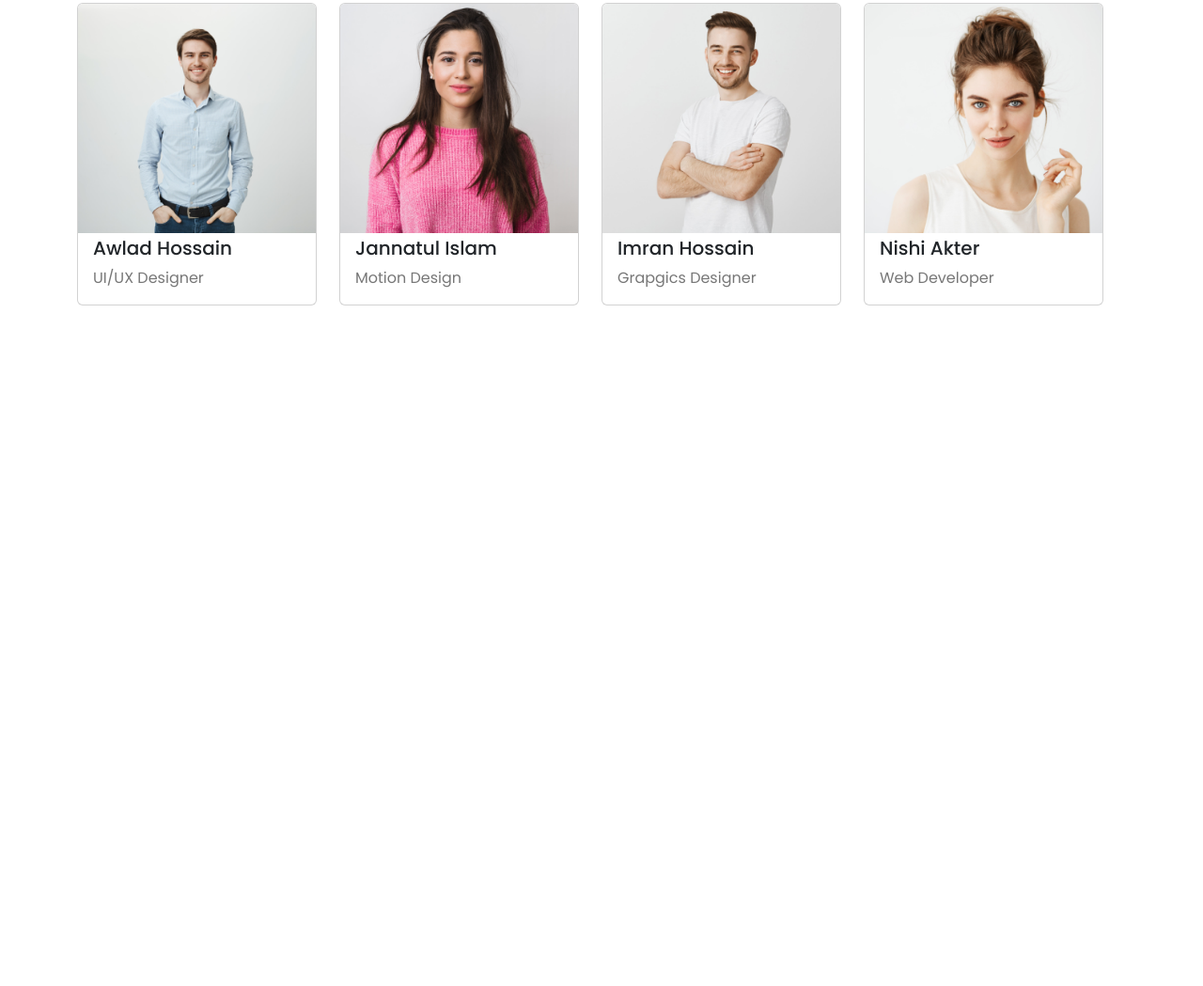
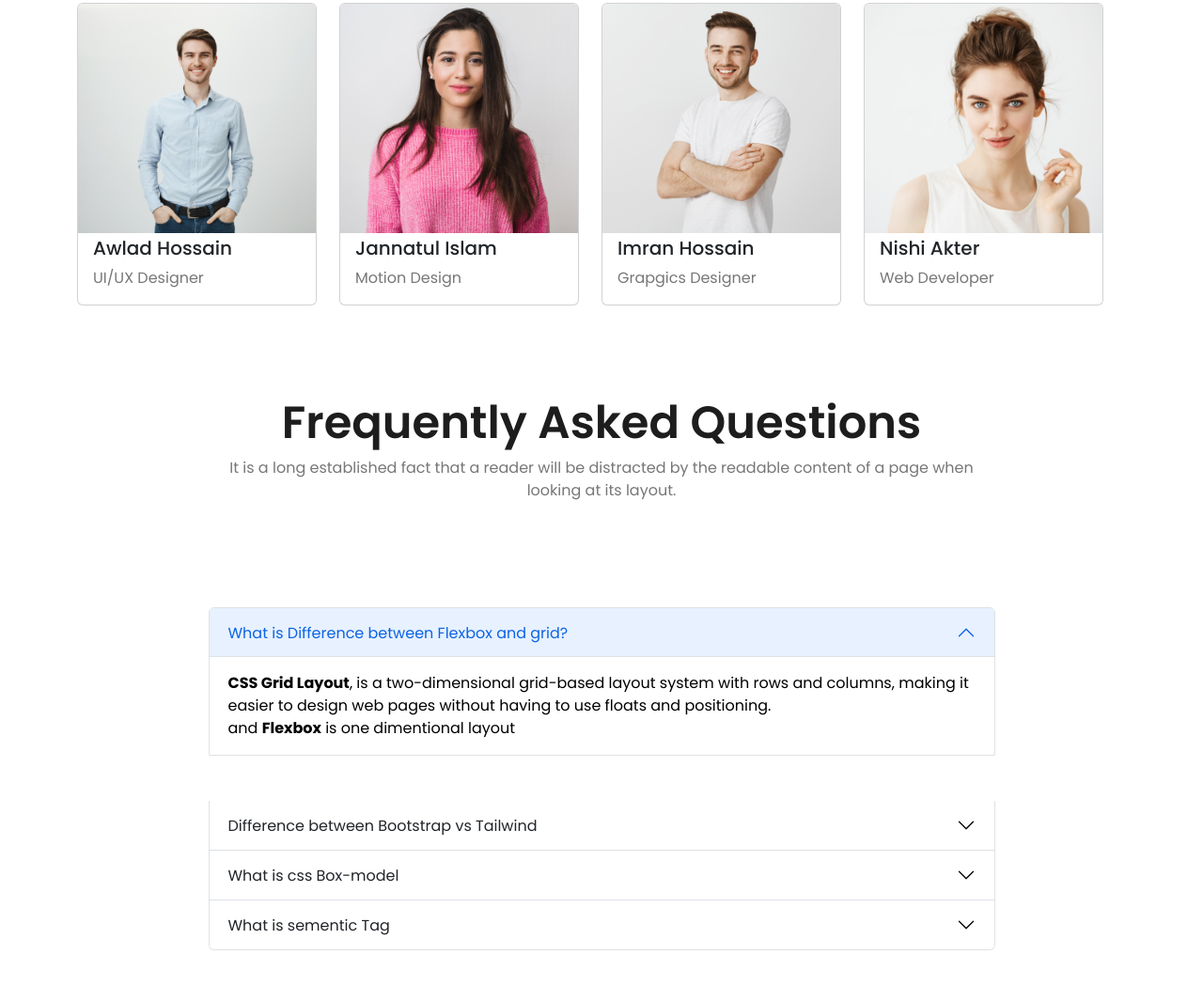
Before and after one commit to coddermoon/edu-tech, a plain HTML site: page index.html in a window 1280 px wide. Shown: the part 2604-3653 px from the top of the page at 94% size. Before the commit the page ends 2953 px from the top, so only its background shows below. Drawn offline with nearby package versions, Linux system fonts and the light colour scheme.

Commit message:
accordion done

```diff
--- a/index.html
+++ b/index.html
@@ -262,6 +262,68 @@
         </div>
       </div>
     </section>
+    <!-- frequently question -->
+    <section id="frequent" class="my-5">
+      <div class="w-75 m-auto">
+        <div class=" m-auto py-5">
+          <h2 class="title text-center">Frequently Asked Questions</h2>
+          <p class="text-center">It is a long established fact that a reader will be distracted by the readable content of a page when looking at its layout.</p>
+        </div>
+        <!-- accordion -->
+        <div class="accordion" id="accordionExample">
+          <div class="accordion-item my-lg-5">
+            <h2 class="accordion-header" id="headingOne">
+              <button class="accordion-button m-auto" type="button" data-bs-toggle="collapse" data-bs-target="#collapseOne" aria-expanded="true" aria-controls="collapseOne">
+              What is Difference between Flexbox and grid?
+              </button>
+            </h2>
+            <div id="collapseOne" class="accordion-collapse collapse show" aria-labelledby="headingOne" data-bs-parent="#accordionExample">
+              <div class="accordion-body">
+             <strong>   CSS Grid Layout</strong>, is a two-dimensional grid-based layout system with rows and columns, making it easier to design web pages without having to use floats and positioning. <br>
+             and <strong>Flexbox</strong> is one dimentional layout
+
+              </div>
+            </div>
+          </div>
+          <div class="accordion-item">
+            <h2 class="accordion-header" id="headingTwo">
+              <button class="accordion-button collapsed" type="button" data-bs-toggle="collapse" data-bs-target="#collapseTwo" aria-expanded="false" aria-controls="collapseTwo">
+                Difference between Bootstrap vs Tailwind
+              </button>
+            </h2>
+            <div id="collapseTwo" class="accordion-collapse collapse" aria-labelledby="headingTwo" data-bs-parent="#accordionExample">
+              <div class="accordion-body">
+                <strong>This is the second item's accordion body.</strong> It is hidden by default, until the collapse plugin adds the appropriate classes that we use to style each element. These classes control the overall appearance, as well as the showing and hiding via CSS transitions. You can modify any of this with custom CSS or overriding our default variables. It's also worth noting that just about any HTML can go within the <code>.accordion-body</code>, though the transition does limit overflow.
+              </div>
+            </div>
+          </div>
+          <div class="accordion-item">
+            <h2 class="accordion-header" id="headingThree">
+              <button class="accordion-button collapsed" type="button" data-bs-toggle="collapse" data-bs-target="#collapseThree" aria-expanded="false" aria-controls="collapseThree">
+               What is css Box-model
+              </button>
+            </h2>
+            <div id="collapseThree" class="accordion-collapse collapse" aria-labelledby="headingThree" data-bs-parent="#accordionExample">
+              <div class="accordion-body">
+                <strong>This is the third item's accordion body.</strong> It is hidden by default, until the collapse plugin adds the appropriate classes that we use to style each element. These classes control the overall appearance, as well as the showing and hiding via CSS transitions. You can modify any of this with custom CSS or overriding our default variables. It's also worth noting that just about any HTML can go within the <code>.accordion-body</code>, though the transition does limit overflow.
+              </div>
+            </div>
+          </div>
+          <div class="accordion-item">
+            <h2 class="accordion-header" id="headingThree">
+              <button class="accordion-button collapsed" type="button" data-bs-toggle="collapse" data-bs-target="#collapseFour" aria-expanded="false" aria-controls="collapseFour">
+               What is sementic Tag
+              </button>
+            </h2>
+            <div id="collapseFour" class="accordion-collapse collapse" aria-labelledby="headingFour" data-bs-parent="#accordionExample">
+              <div class="accordion-body">
+                <strong>This is the third item's accordion body.</strong> It is hidden by default, until the collapse plugin adds the appropriate classes that we use to style each element. These classes control the overall appearance, as well as the showing and hiding via CSS transitions. You can modify any of this with custom CSS or overriding our default variables. It's also worth noting that just about any HTML can go within the <code>.accordion-body</code>, though the transition does limit overflow.
+              </div>
+            </div>
+          </div>
+        </div>
+      </div>
+    </section>
   </main>
 
 
```
